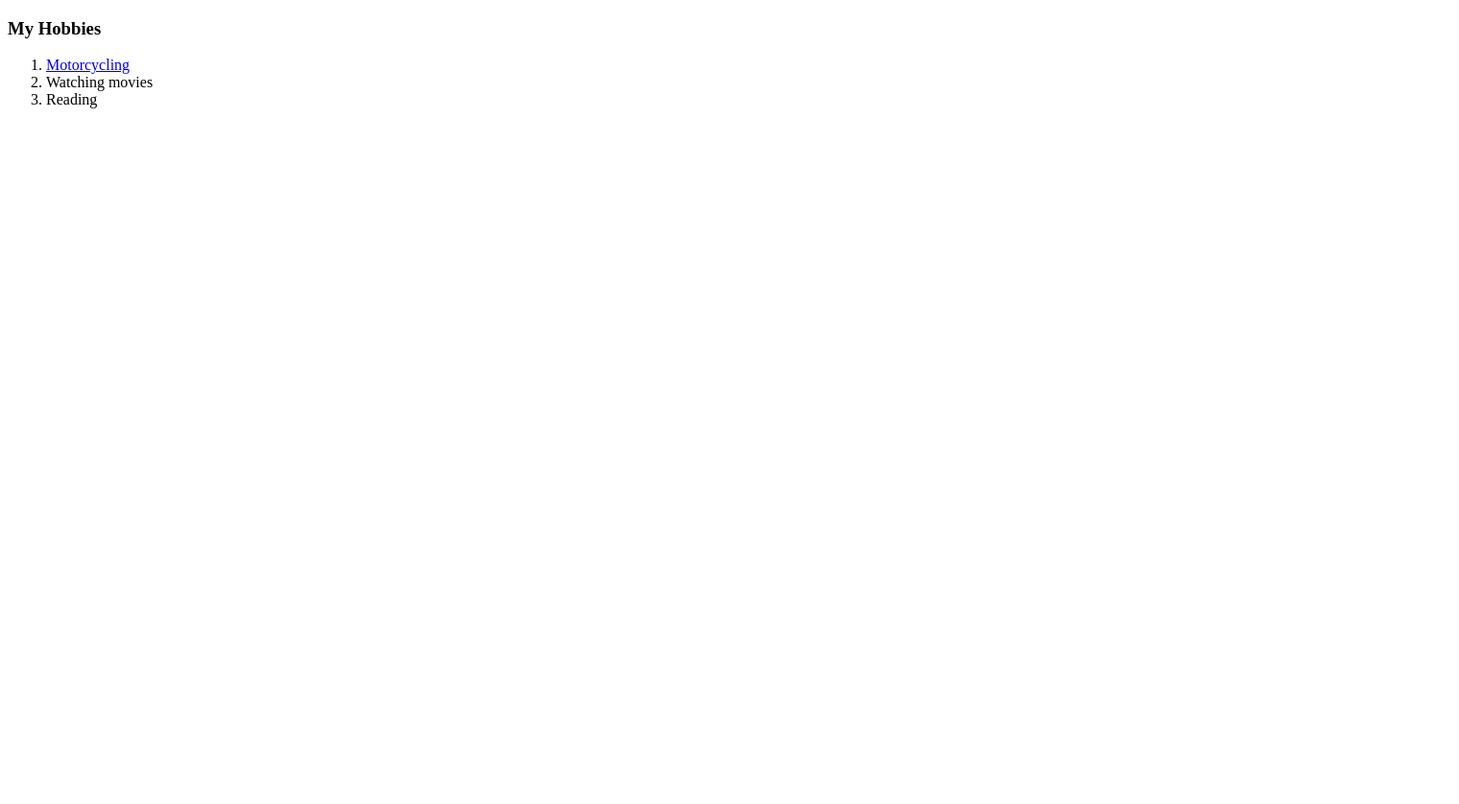
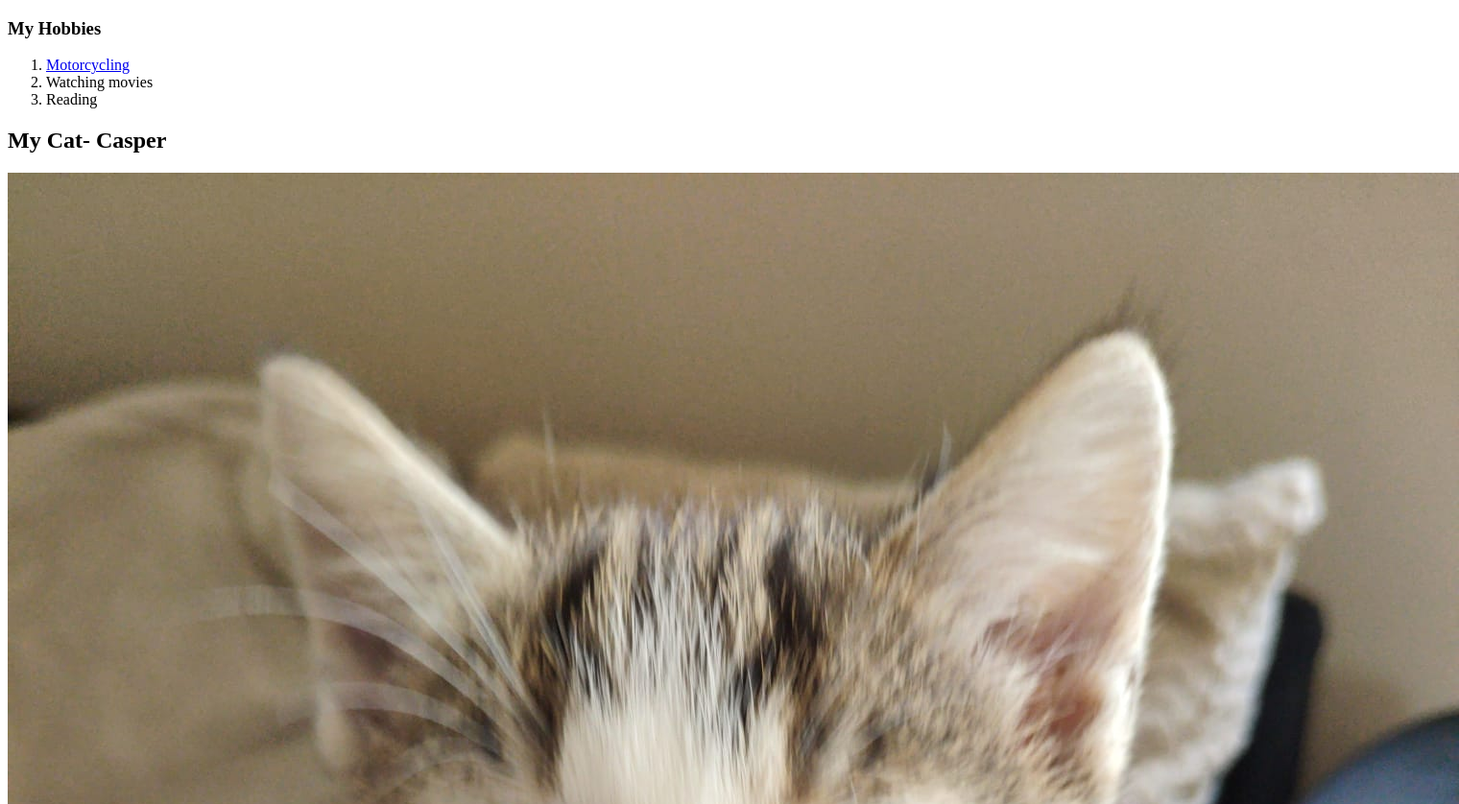
Before and after one commit to Houserabbits/CV, a plain HTML site: page Hobbies.html in a window 1280 px wide. Shown: the top 838 px of the page at 96% size, 1520 px wide, since content can reach past the window. Before the commit the page ends 800 px from the top, so only its background shows below. Drawn offline with Linux system fonts and the light colour scheme.

Commit message:
Update Hobbies.html

```diff
--- a/Hobbies.html
+++ b/Hobbies.html
@@ -13,6 +13,13 @@
       <li>Watching movies</li>
       <li>Reading</li>
         </ol>
+        <p></p>
+        <h2>My Cat- Casper</h2><p></p>
+        <td><img src="Casper.jpg" alt="Casper"></td>
+
+
+
+
 
   </body>
 </html>
```
